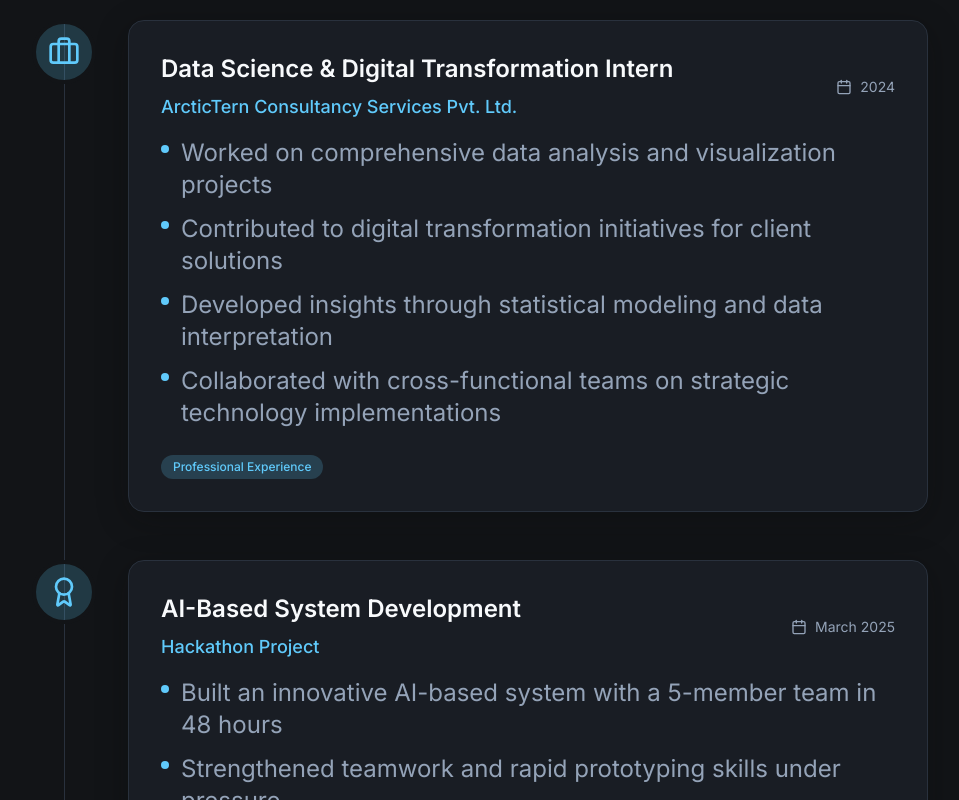
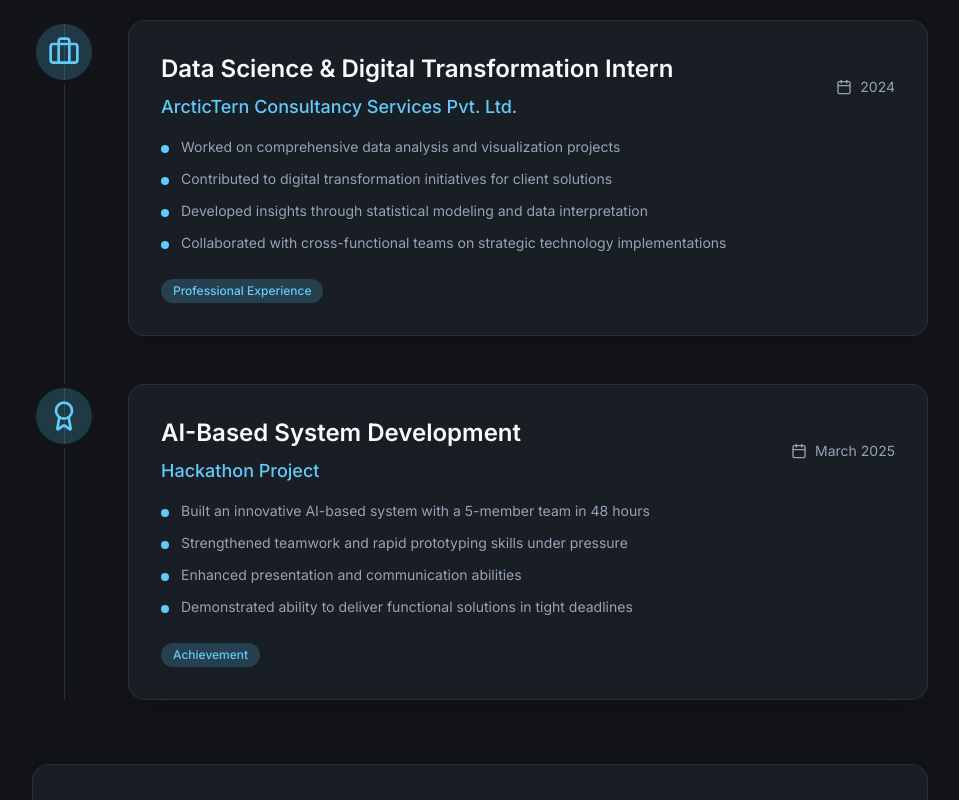
Before and after one commit to akshath-31/akshath-senthilkumar-profile, a React (Vite) app: page / in a window 1280 px wide. Shown: the part 1920-2720 px from the top of the page, without its empty margins (160-1119 px from the left). Built offline with nearby package versions, Linux system fonts and the light colour scheme.

Commit message:
Refactor: Adjust experience font size
Adjust the font size of the experience description text to 70% of its current size.

```diff
--- a/src/components/Experience.tsx
+++ b/src/components/Experience.tsx
@@ -78,7 +78,7 @@ const Experience = () => {
                         {exp.description.map((item, itemIndex) => (
                           <li key={itemIndex} className="flex items-start gap-3">
                             <div className="w-2 h-2 bg-primary rounded-full mt-2 flex-shrink-0" />
-                            <span className="text-muted-foreground text-2xl">{item}</span>
+                            <span className="text-muted-foreground text-sm">{item}</span>
                           </li>
                         ))}
                       </ul>
```
